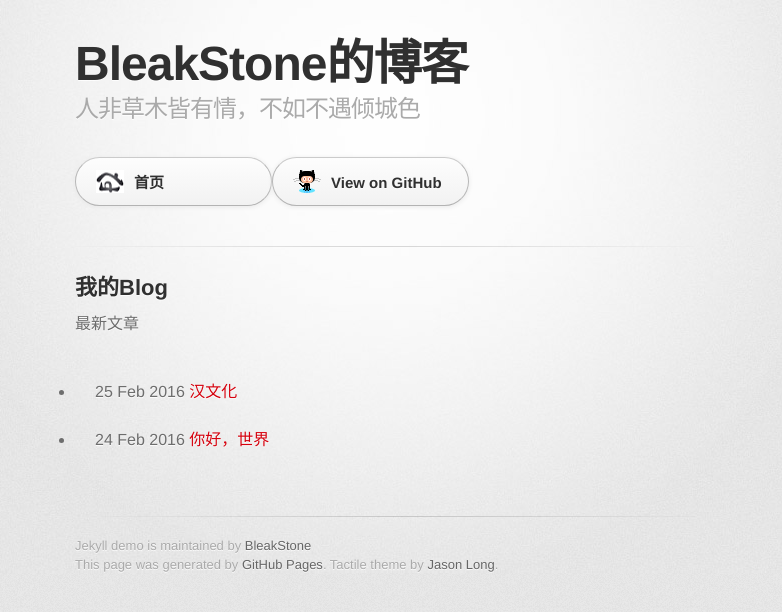
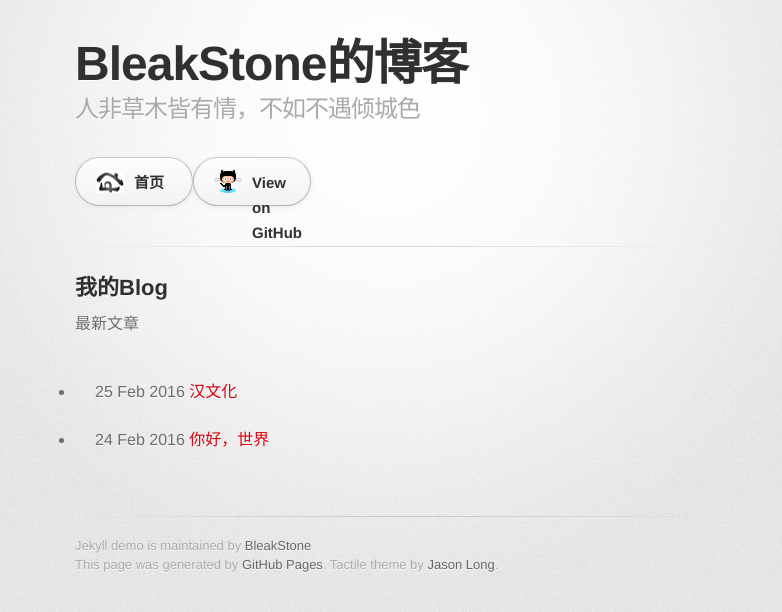
Before and after one commit to BleakStone/blog, a Jekyll site: the page built from index.html, in a window 1280 px wide. Shown: the top 612 px of the page, without its empty margins (255-1037 px from the left). Built offline with Jekyll 4.4.1, drawn with Linux system fonts in a browser that asks for light colours; some web fonts are replaced.

Commit message:
Update stylesheet.css

```diff
--- a/stylesheets/stylesheet.css
+++ b/stylesheets/stylesheet.css
@@ -105,7 +105,7 @@
 a.button {
   display: block;
   float: left;
-  width: 179px;
+  width: 100px;
   padding: 12px 8px 12px 8px;
   margin-right: 14px;
   font-size: 15px;
```
